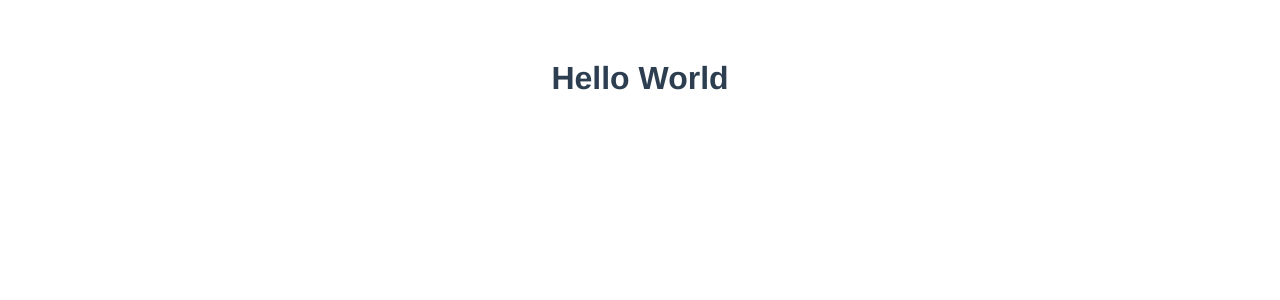
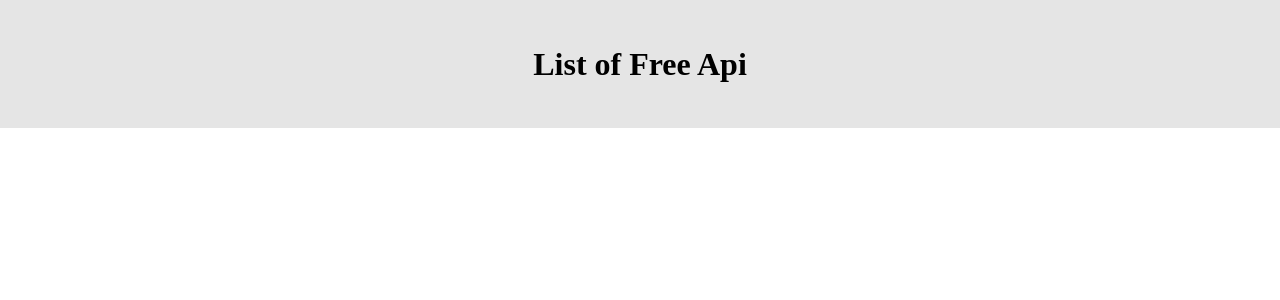
Before and after one commit to toriola998/Api-list, a Vue app: page / in a window 1280 px wide. Shown: the top 300 px of the page. Built offline with nearby package versions, Linux system fonts and the light colour scheme.

Commit message:
added header component

```diff
--- a/src/App.vue
+++ b/src/App.vue
@@ -1,25 +1,28 @@
 <template>
-    <h1>Hello World</h1>
+    <Header />
 </template>
 
 <script>
+import Header from './components/Header.vue'
 
 
 export default {
-  name: 'App',
-  components: {
-
-  }
+    name: 'App',
+    components: {
+        Header
+        }
 }
 </script>
 
 <style>
+* {
+    margin: 0;
+    padding: 0;
+    box-sizing: border-box;
+}
 #app {
-  font-family: Avenir, Helvetica, Arial, sans-serif;
-  -webkit-font-smoothing: antialiased;
-  -moz-osx-font-smoothing: grayscale;
-  text-align: center;
-  color: #2c3e50;
-  margin-top: 60px;
+    background-color: #fff;
+    height: 100vh;
+    width: 100%;
 }
 </style>
--- /dev/null
+++ b/src/components/Header.vue
@@ -0,0 +1,24 @@
+<template>
+    <div class="header">
+        <h1>List of Free Api</h1>
+    </div>
+
+</template>
+
+<script>
+export default {
+    name: 'Header'
+}
+</script>
+
+<style scoped>
+    .header{
+        background-color: #e5e5e5;
+        color: #000;
+        text-align: center;
+        height: 8rem;
+        display: flex;
+        align-items: center;
+        justify-content: center;
+    }
+</style>
```
